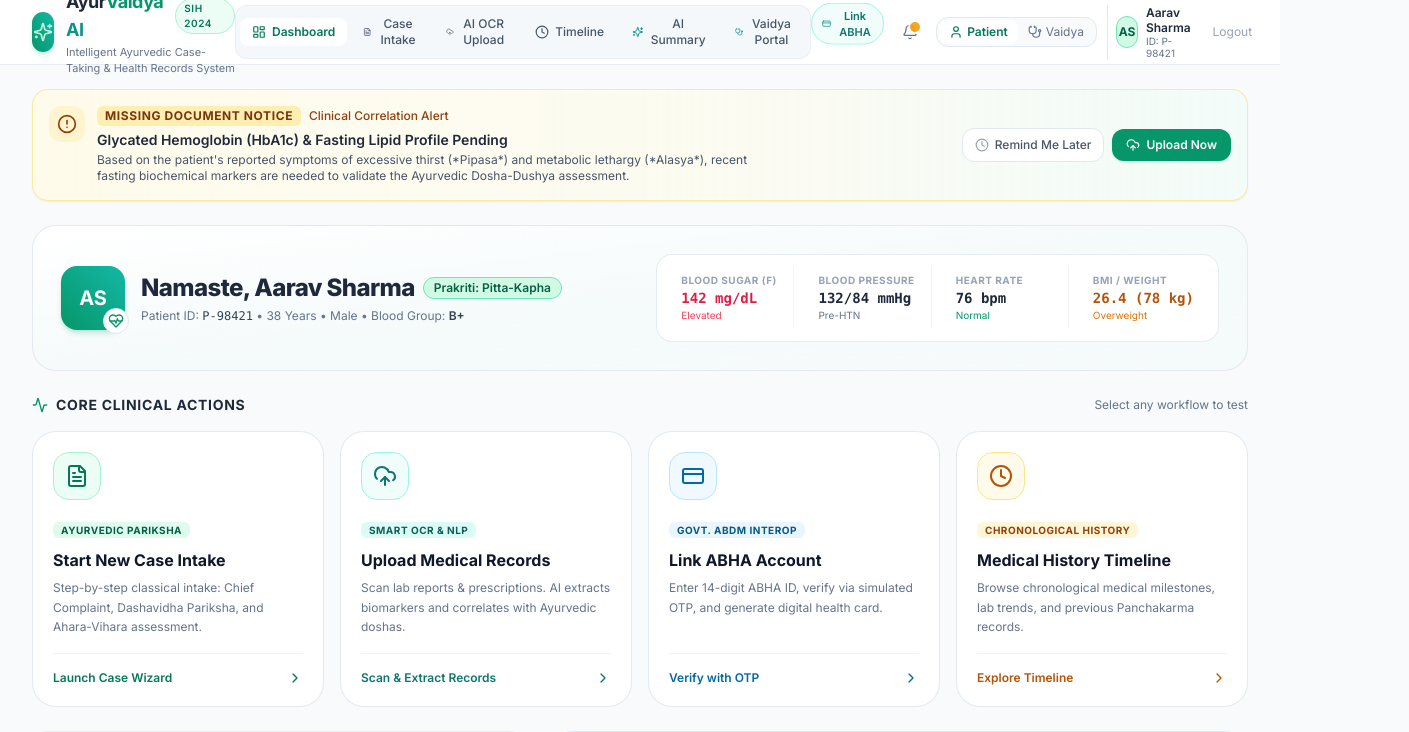
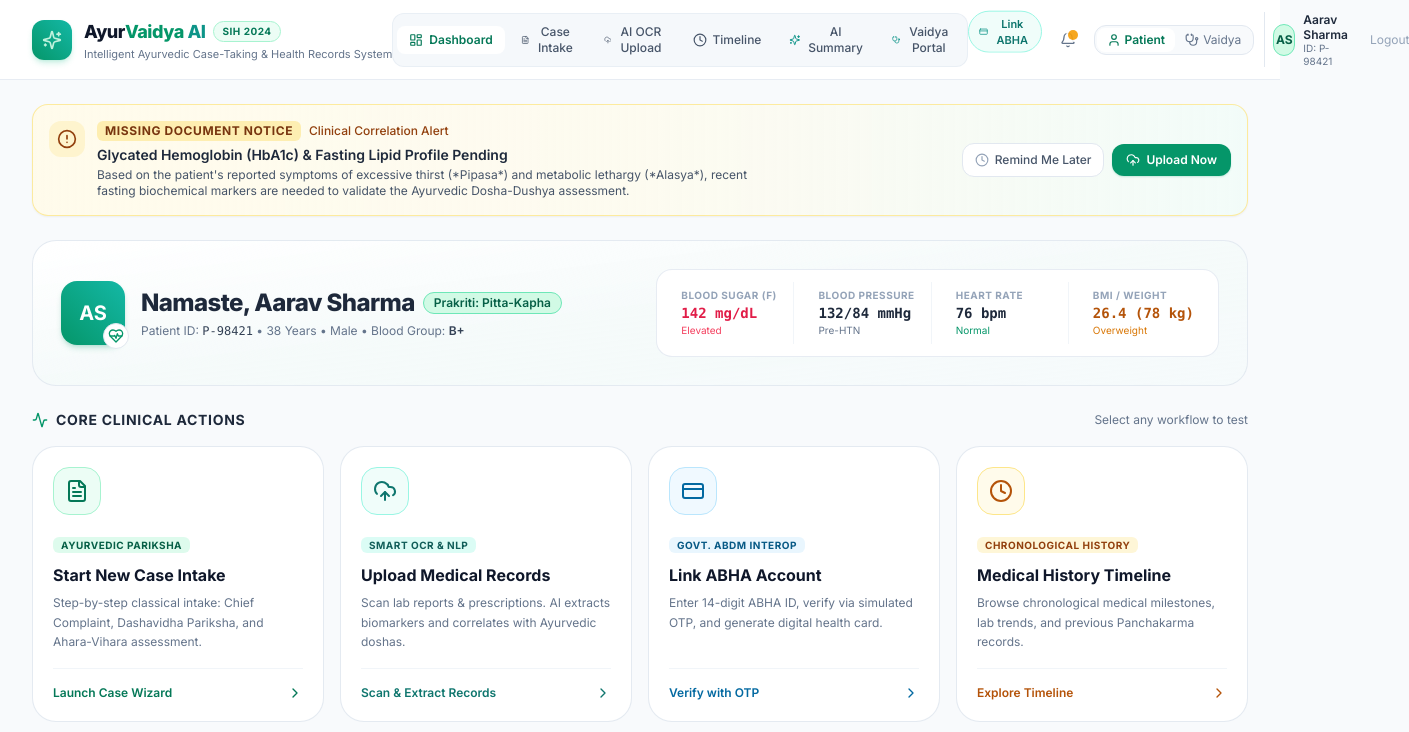
Before and after one commit to srisairavula4-create/sih-hackthon, a React (Vite) app: page / in a window 1280 px wide. Shown: the top 732 px of the page, 1409 px wide, since content can reach past the window. Built offline with nearby package versions, Linux system fonts and the light colour scheme.

Commit message:
fix: resolve header text clipping and make registration strictly patient-only

```diff
--- a/src/components/Navbar.jsx
+++ b/src/components/Navbar.jsx
@@ -27,25 +27,25 @@ export const Navbar = ({
   onLogout
 }) => {
   return (
-    <header className="sticky top-0 z-40 bg-white/95 backdrop-blur-md border-b border-slate-200/80 shadow-xs">
+    <header className="sticky top-0 z-40 bg-white/95 backdrop-blur-md border-b border-slate-200/80 shadow-xs py-2.5 sm:py-3">
       <div className="max-w-7xl mx-auto px-4 sm:px-6 lg:px-8">
-        <div className="flex items-center justify-between h-16">
+        <div className="flex items-center justify-between min-h-[3.25rem]">
 
           {/* Logo & Hackathon Tag */}
-          <div className="flex items-center gap-3 cursor-pointer" onClick={() => setCurrentView('dashboard')}>
-            <div className="w-10 h-10 rounded-xl bg-gradient-to-tr from-emerald-600 to-teal-500 flex items-center justify-center text-white shadow-md shadow-emerald-500/20">
+          <div className="flex items-center gap-3 cursor-pointer flex-shrink-0" onClick={() => setCurrentView('dashboard')}>
+            <div className="w-10 h-10 rounded-xl bg-gradient-to-tr from-emerald-600 to-teal-500 flex items-center justify-center text-white shadow-md shadow-emerald-500/20 flex-shrink-0">
               <Sparkles className="w-5 h-5 text-emerald-100 animate-pulse" />
             </div>
-            <div>
-              <div className="flex items-center gap-2">
-                <span className="font-bold text-lg text-slate-800 tracking-tight font-outfit">
+            <div className="flex flex-col justify-center">
+              <div className="flex items-center gap-2 whitespace-nowrap">
+                <span className="font-extrabold text-base sm:text-lg text-slate-900 tracking-tight font-outfit">
                   Ayur<span className="text-emerald-600">Vaidya</span> <span className="text-teal-600">AI</span>
                 </span>
-                <span className="px-2 py-0.5 text-[10px] font-semibold uppercase tracking-wider rounded-full bg-emerald-50 text-emerald-700 border border-emerald-200">
+                <span className="px-2 py-0.5 text-[10px] font-bold uppercase tracking-wider rounded-full bg-emerald-50 text-emerald-700 border border-emerald-200 flex-shrink-0">
                   SIH 2024
                 </span>
               </div>
-              <p className="text-[11px] text-slate-500 hidden sm:block">
+              <p className="text-[11px] text-slate-500 hidden xl:block leading-tight mt-0.5">
                 Intelligent Ayurvedic Case-Taking & Health Records System
               </p>
             </div>
--- a/src/views/AuthView.jsx
+++ b/src/views/AuthView.jsx
@@ -118,12 +118,12 @@ export const AuthView = ({ onLoginSuccess }) => {
     <div className="min-h-screen bg-gradient-to-br from-slate-50 via-sky-50/40 to-emerald-50/30 flex flex-col justify-center py-10 px-4 sm:px-6 lg:px-8">
 
       {/* Brand Header */}
-      <div className="sm:mx-auto sm:w-full sm:max-w-md text-center mb-8">
-        <div className="inline-flex items-center justify-center w-16 h-16 rounded-2xl bg-gradient-to-tr from-emerald-600 to-teal-500 text-white shadow-lg shadow-emerald-600/25 mb-4">
-          <Sparkles className="w-8 h-8 text-emerald-100" />
+      <div className="sm:mx-auto sm:w-full sm:max-w-md text-center mb-6 pt-2">
+        <div className="inline-flex items-center justify-center w-14 h-14 rounded-2xl bg-gradient-to-tr from-emerald-600 to-teal-500 text-white shadow-lg shadow-emerald-600/25 mb-3">
+          <Sparkles className="w-7 h-7 text-emerald-100" />
         </div>
 
-        <div className="flex items-center justify-center gap-2 mb-1">
+        <div className="flex items-center justify-center gap-2 mb-1 whitespace-nowrap">
           <h2 className="text-2xl font-black text-slate-900 tracking-tight font-outfit">
             Ayur<span className="text-emerald-600">Vaidya</span> <span className="text-teal-600">AI</span>
           </h2>
@@ -131,7 +131,7 @@ export const AuthView = ({ onLoginSuccess }) => {
             SIH Prototype
           </span>
         </div>
-        <p className="text-sm text-slate-600 max-w-sm mx-auto">
+        <p className="text-xs text-slate-600 max-w-sm mx-auto leading-relaxed">
           Intelligent Classical Ayurvedic Case-Taking, Multimodal Record Extraction & ABDM Integration
         </p>
       </div>
@@ -139,7 +139,7 @@ export const AuthView = ({ onLoginSuccess }) => {
       <div className="sm:mx-auto sm:w-full sm:max-w-lg">
 
         {/* Quick Demo Test-Drive Banner */}
-        <div className="bg-white/90 border border-emerald-200 rounded-2xl p-4 shadow-sm mb-6 backdrop-blur-xs">
+        <div className="bg-white/90 border border-emerald-200 rounded-2xl p-4 shadow-sm mb-5 backdrop-blur-xs">
           <div className="flex items-center justify-between mb-2">
             <span className="text-xs font-bold uppercase tracking-wider text-emerald-800 flex items-center gap-1.5">
               <Sparkles className="w-3.5 h-3.5 text-emerald-600" />
@@ -148,7 +148,7 @@ export const AuthView = ({ onLoginSuccess }) => {
             <span className="text-[10px] font-medium text-slate-500">Instant Access</span>
           </div>
           <p className="text-xs text-slate-600 mb-3">
-            Select a pre-populated persona to test the complete end-to-end clinical workflow without typing:
+            Select a pre-populated persona to test the complete clinical workflow without manual entry:
           </p>
           <div className="grid grid-cols-1 sm:grid-cols-2 gap-2.5">
             <button
@@ -206,7 +206,7 @@ export const AuthView = ({ onLoginSuccess }) => {
               }`}
             >
               <UserPlus className="w-4 h-4" />
-              New Patient Registration
+              Patient Registration (Only)
             </button>
           </div>
 
@@ -308,8 +308,18 @@ export const AuthView = ({ onLoginSuccess }) => {
               </div>
             </form>
           ) : (
-            /* REGISTRATION FORM */
+            /* REGISTRATION FORM - STRICTLY FOR PATIENTS */
             <form onSubmit={handleRegisterSubmit} className="space-y-3.5">
+
+              <div className="p-3 bg-emerald-50/80 border border-emerald-200/80 rounded-2xl text-xs text-emerald-900 flex items-start gap-2.5 mb-2">
+                <User className="w-4 h-4 text-emerald-700 flex-shrink-0 mt-0.5" />
+                <div>
+                  <p className="font-bold">Patient Case-File Registration Only</p>
+                  <p className="text-[11px] text-slate-600 mt-0.5">
+                    This form is exclusively for patients to register their health profile and link ABHA. Doctors/Vaidyas use the Sign In tab.
+                  </p>
+                </div>
+              </div>
 
               <div>
                 <label className="block text-xs font-semibold text-slate-700 mb-1">
```
